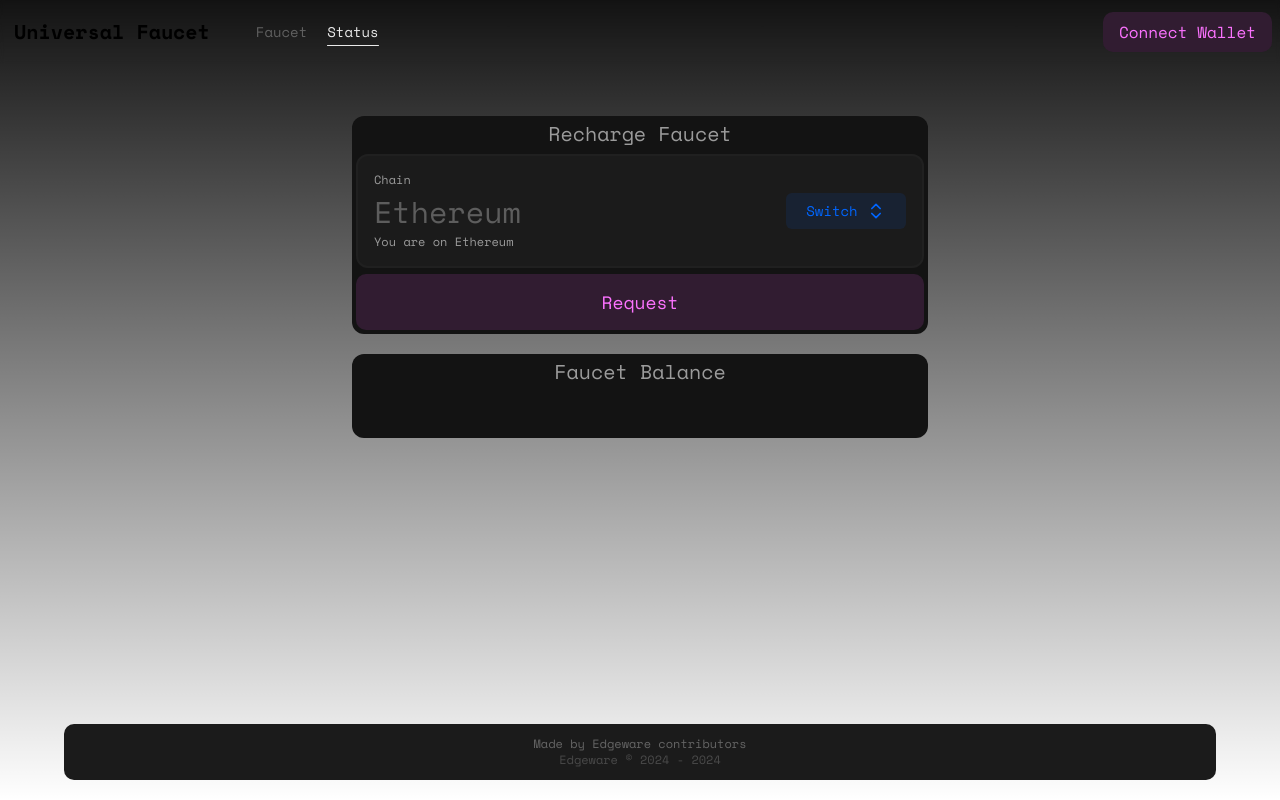
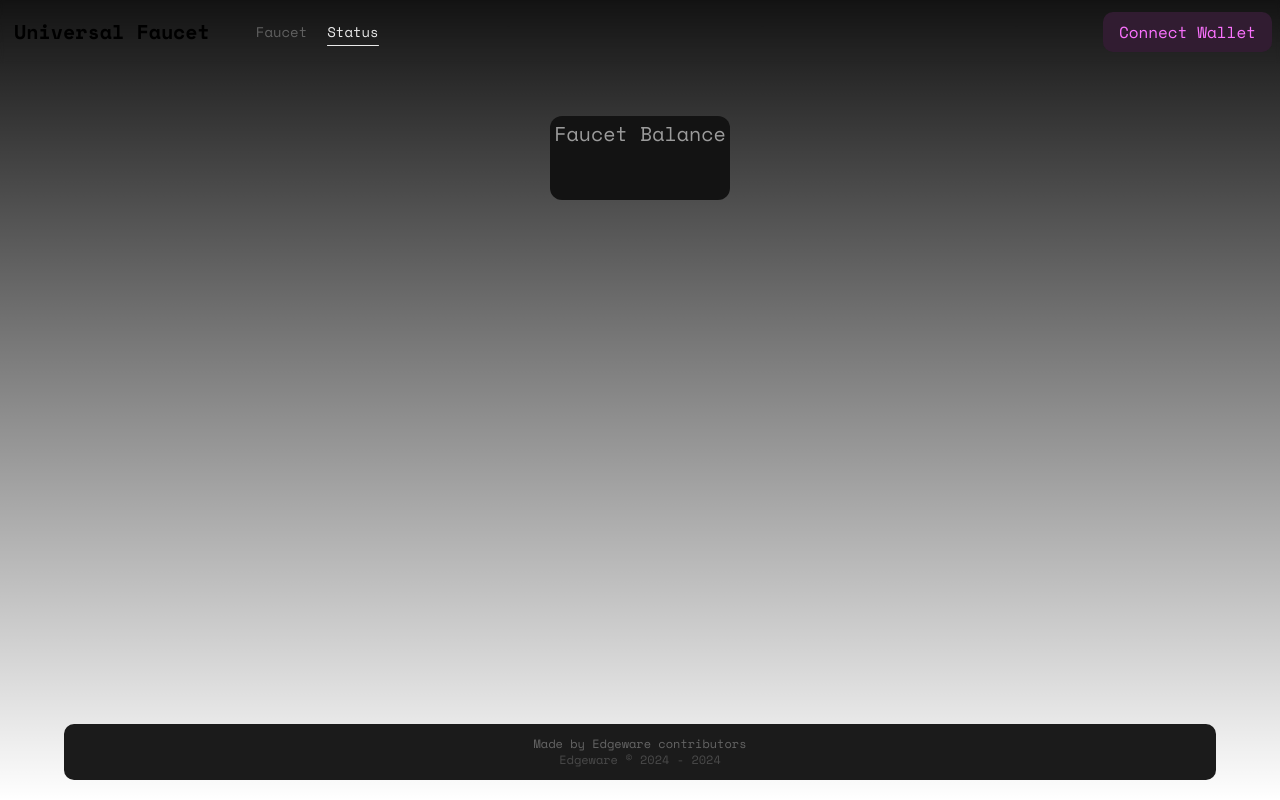
Before and after one commit to monolab825/Universal-Hybrid-Substrate-Faucet, a Next.js app: page /status in a window 1280 px wide. Built offline with nearby package versions, Linux system fonts and the light colour scheme.

Commit message:
remove redundant code

```diff
--- a/app/api/verify/route.ts
+++ b/app/api/verify/route.ts
@@ -1,7 +1,6 @@
 import axios from "axios";
-import { headers } from "next/headers";
 import { NextRequest, NextResponse } from "next/server";
-export async function POST(req: NextRequest, res: NextResponse) {
+export async function POST(req: NextRequest) {
 
   const body = await req.json();
   const { chain, address, amount, captcha } = body;
--- a/app/status/page.tsx
+++ b/app/status/page.tsx
@@ -1,28 +1,6 @@
-import { LuChevronsUpDown } from "react-icons/lu";
-
 export default function Status() {
   return (
     <div className="flex flex-col relative gap-[20px] top-[100px]">
-      <form className="sm:flex hidden flex-col items-center justify-center gap-[6px] p-[4px] bg-[#131313] rounded-[12px]">
-        <h3 className="text-[#9b9b9b] text-xl items-center justify-center">Recharge Faucet</h3>
-        <div className="flex flex-col items-center space-y-[5px]">
-          <div className="max-w-[568px] w-[100vw] bg-[#1b1b1b] flex flex-col space-y-[3px] items-start justify-center p-4 rounded-[12px] border-2 border-[#202020] focus-within:border-[#404040]">
-            <span className="text-xs text-[#9b9b9b]">Chain</span>
-            <div className="flex items-center justify-between w-full">
-              <input
-                type="text"
-                className="w-2/3 h-10 text-3xl bg-inherit outline-none placeholder:text-[#5d5d5d]"
-                placeholder="Ethereum" />
-              <button className="w-[120px] h-full p-2 flex gap-2 items-center justify-center bg-[rgba(0,102,255,0.1)] text-sm text-[#0066FF] font-medium rounded-md outline-none">
-                <p>Switch</p>
-                <LuChevronsUpDown className='h-5 w-5' />
-              </button>
-            </div>
-            <div className="text-[#9b9b9b] text-xs">You are on Ethereum</div>
-          </div>
-        </div>
-        <button type="submit" className="bg-[#311C31] text-[#FC72FF] w-full h-14 text-lg font-medium rounded-[10px]">Request</button>
-      </form>
       <div className="sm:flex hidden flex-col items-center justify-center gap-[8px] p-[4px] bg-[#131313] rounded-[12px]">
         <h3 className="text-[#9b9b9b] text-xl items-center justify-center">Faucet Balance</h3>
         <div className="h-10"></div>
```
